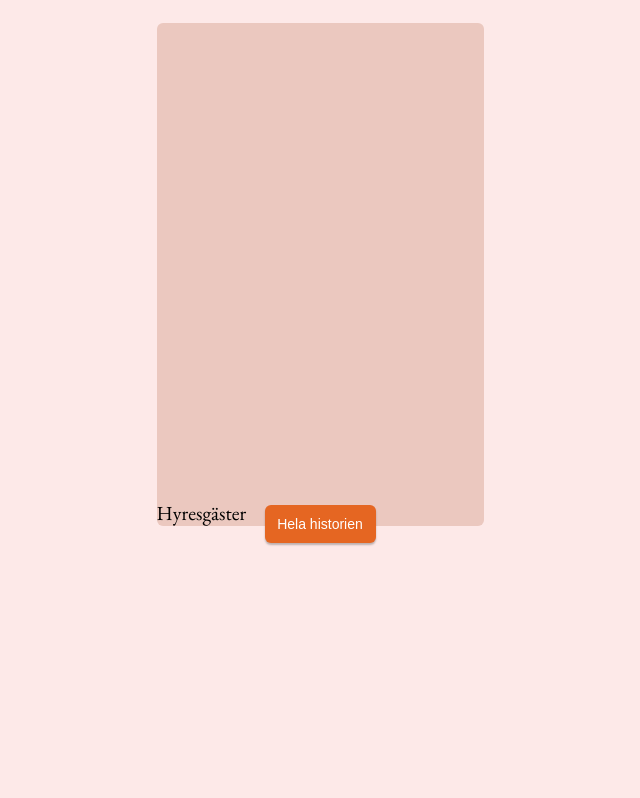
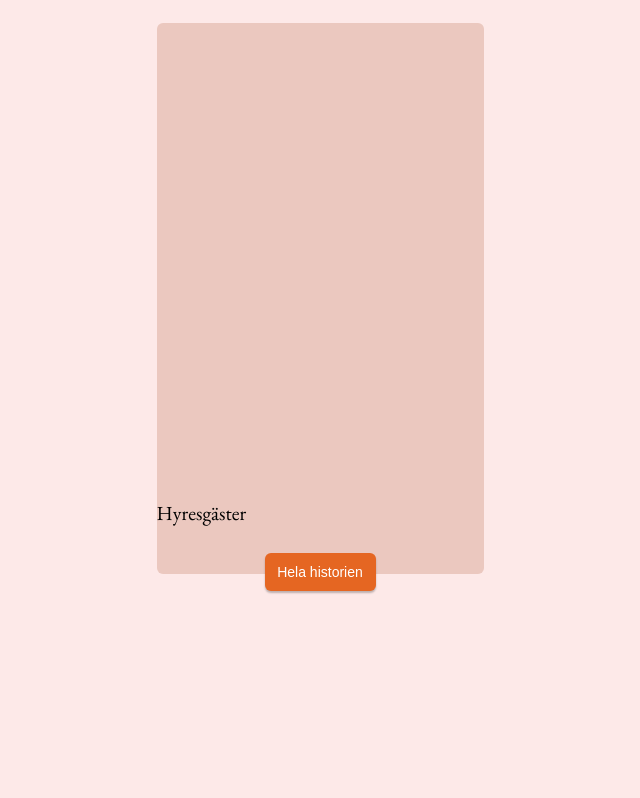
Before and after one commit to henricbjork/Gatenhielmska, a WordPress theme: the page made by public/themes/Gatenhielmska/page-templates/page-about.php in a window 1280 px wide. Shown: the part 56-854 px from the top of the page, without its empty margins (320-960 px from the left). Run offline with PHP 8.4 and a stand-in for WordPress, Linux system fonts and the light colour scheme; the site name, menu and one post (Sample post) are stand-ins, and other content is empty; style sheets or scripts are compiled from the project's sources.

Commit message:
disabled gutenberg. Working on about page.

```diff
--- a/composer.json
+++ b/composer.json
@@ -14,6 +14,7 @@
         "wordplate/plate": "^6.0",
         "wpackagist-plugin/acf-better-search": "^3.5",
         "wpackagist-plugin/advanced-custom-fields": "^5.8",
+        "wpackagist-plugin/disable-gutenberg": "^2.1",
         "wpackagist-plugin/instagram-feed": "^2.3",
         "wpackagist-plugin/wp-migrate-db": "^1.0"
     },
--- a/public/themes/Gatenhielmska/fields/about.php
+++ b/public/themes/Gatenhielmska/fields/about.php
@@ -9,7 +9,7 @@
             array(
                 'key' => 'field_5e8af493cba2a',
                 'label' => 'Image',
-                'name' => 'image',
+                'name' => 'image_tenant',
                 'type' => 'image',
                 'instructions' => 'Upload image',
                 'required' => 1,
--- a/public/themes/Gatenhielmska/page-templates/page-about.php
+++ b/public/themes/Gatenhielmska/page-templates/page-about.php
@@ -17,26 +17,32 @@
         </div>
     <?php else : ?>
     <?php endif; ?>
-    <button>Hela historien</button>
+    <button class="about-button-history">Hela historien</button>
+    <div class="read-less">
+        <button class="about-read-less-button hidden"><img src="<?php echo get_bloginfo('template_directory'); ?>/assets/images/arrow.svg" alt="">
     </div>
+    </div>
+
+
+
+
+    <h1 class="about-title">Hyresgäster</h1>
 
     <?php $tenants = get_posts(['post_type' => 'tenants']); ?>
     <?php if (count($tenants)) : ?>
         <?php foreach ($tenants as $post) : setup_postdata($post); ?>
             <?php $postContent = get_the_content($post) ?>
             <?php
-            $image = get_field('image');
-            $size = array('327', '264');
+            $image = get_field('image_tenant');
+            $size = array('243', '243');
             ?>
-
             <div class="tenants">
-                <h1 class="about-title">Hyresgäster</h1>
                 <div class="tenant">
 
-                    <?php echo wp_get_attachment_image($image, $size, "", ["class" => "news-card-image"]); ?>
+                    <?php echo wp_get_attachment_image($image, $size, "", ["class" => "tentants-image"]); ?>
 
                     <?php if (get_field('company')) : ?>
-                        <p><?php the_field('company'); ?></p>
+                        <h1><?php the_field('company'); ?></h1>
                     <?php endif ?>
 
                     <?php if (get_field('contact')) : ?>
--- a/resources/styles/4-pages/_about.scss
+++ b/resources/styles/4-pages/_about.scss
@@ -11,6 +11,10 @@
     border-radius: 6px;
     background: #ebc8bf;
     position:relative;
+
+    .hidden{
+        display:none;
+    }
 
     button{
             position: absolute;
@@ -32,22 +36,29 @@
     }
 
     .event-wrapper{
+        padding-top:20px;
+        padding-bottom:35px;
         height: 453px;
         overflow:hidden;
     }
 
     .events-timeline{
+        position:relative;
+        border-left: 1px solid black;
+        padding-left: 20px;
         margin-left:48px;
-        margin-top:24px;
-        margin-bottom:24px;
         width: 217px;
         display:flex;
         flex-direction: column;
+
 
         h1{
             font-size: 22px;
             font-family: $minion;
             margin-bottom:16px;
+        }
+        h1:first-child{
+            padding-top:16px;
         }
 
         p{
@@ -61,8 +72,6 @@
 
     }
 
-    .tenants{
-
     .about-title{
         font-family: EB Garamond;
         font-style: normal;
@@ -72,7 +81,36 @@
         display: flex;
         align-items: center;
         text-align: center;
-            margin-top:24px;
+        margin: 24px 0 24px 0;
+    }
+
+    .tenants{
+        display:flex;
+        flex-direction: column;
+        align-items: center;
+
+        .tenant{
+            text-align:center;
+            margin-bottom:24px;
+
+            .tentants-image{
+                height:243px;
+                width:243px;
+                margin-bottom:16px;
+            }
+            h1{
+                font-family: lato;
+                font-size: 18px;
+                font-weight: bold;
+            }
+
+            p{
+                font-family:lato;
+                font-size:16px;
+                font-weight: normal;
+            }
+
+
         }
     }
 }
```
Also changed, not shown: 1 other file. Lines whose indentation alone changed are shown as unchanged.
